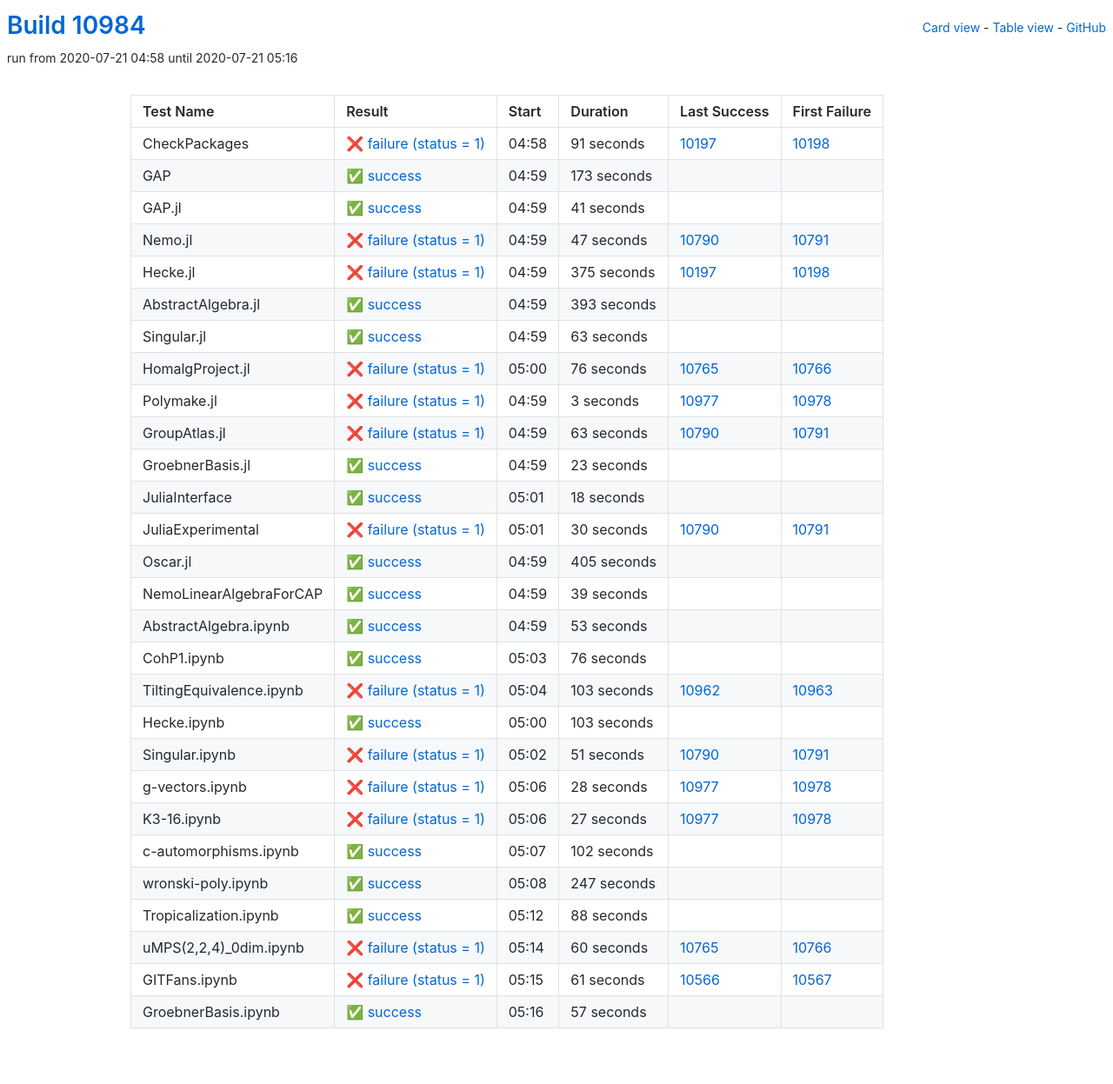
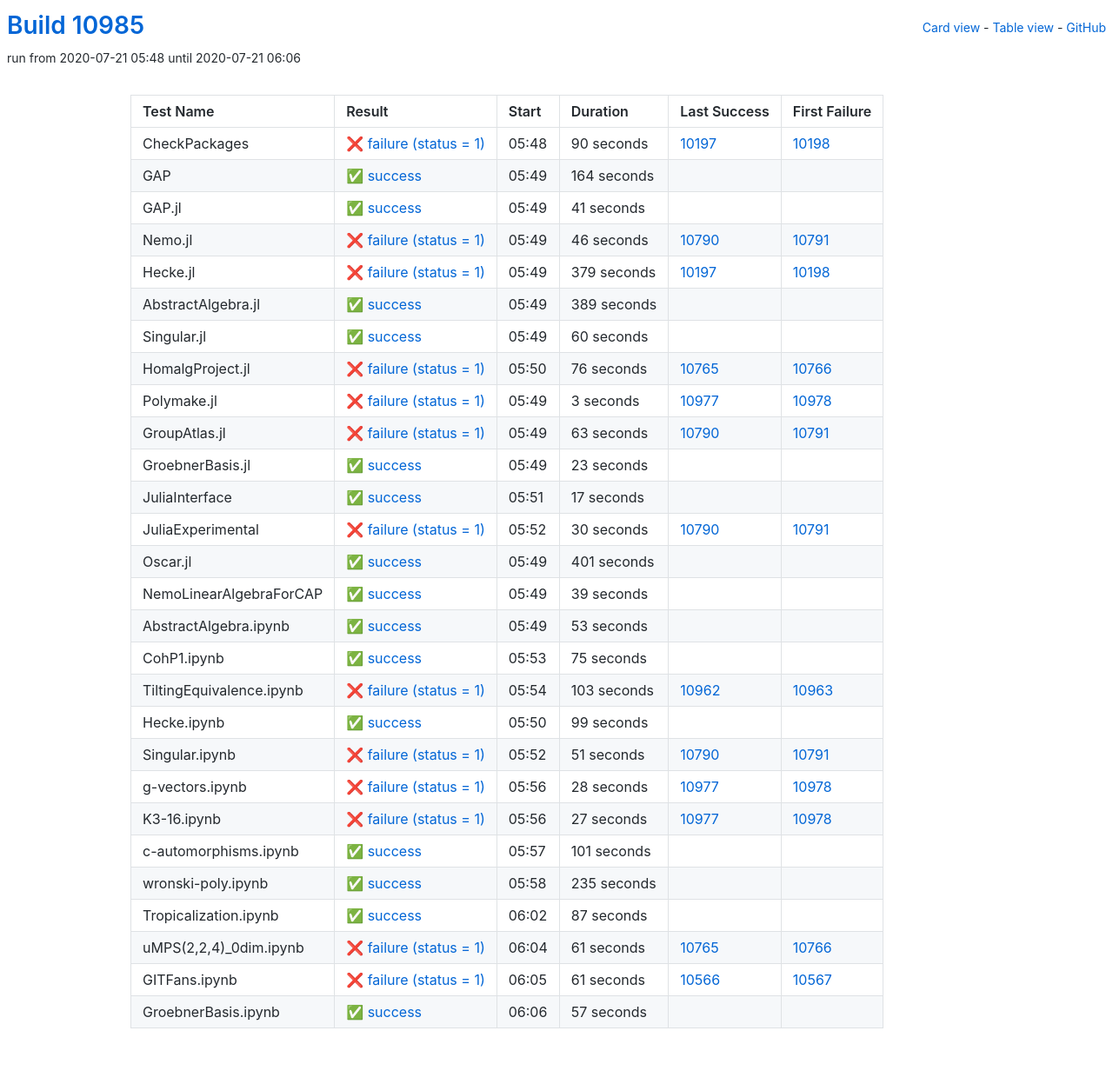
Before and after one commit to oscar-system/oscar-ci-status, a Jekyll site: the page built from table.html, in a window 1280 px wide. Shown: the whole page at 87% size. Built offline with Jekyll 4.4.1, drawn with Linux system fonts in a browser that asks for light colours.

Commit message:
Build #10985

```diff
--- a/_data/ci.yml
+++ b/_data/ci.yml
@@ -1,6 +1,6 @@
 ---
-build: 10984
-build_url: https://oscarci.mathematik.uni-kl.de/job/oscar/10984/
+build: 10985
+build_url: https://oscarci.mathematik.uni-kl.de/job/oscar/10985/
 job: oscar
 organization: oscar-system
 repo: oscar-ci-status
@@ -8,32 +8,32 @@
 tests:
 - name: CheckPackages
   id: checkpackages
-  log: https://oscarci.mathematik.uni-kl.de/job/oscar/10984/artifact/logs/build-10984/CheckPackages.log
-  start: 2020-07-21 04:58
+  log: https://oscarci.mathematik.uni-kl.de/job/oscar/10985/artifact/logs/build-10985/CheckPackages.log
+  start: 2020-07-21 05:48
   success: false
   exitcode: 1
   status: failure
-  duration: 91
+  duration: 90
   last_success: 10197
   last_success_url: https://oscarci.mathematik.uni-kl.de/job/oscar/10197/
   first_failure: 10198
   first_failure_url: https://oscarci.mathematik.uni-kl.de/job/oscar/10198/
 - name: GAP
   id: gap
-  log: https://oscarci.mathematik.uni-kl.de/job/oscar/10984/artifact/logs/build-10984/GAP.log
-  start: 2020-07-21 04:59
+  log: https://oscarci.mathematik.uni-kl.de/job/oscar/10985/artifact/logs/build-10985/GAP.log
+  start: 2020-07-21 05:49
   success: true
   exitcode: 0
   status: success
-  duration: 173
+  duration: 164
   last_success: false
   last_success_url:
   first_failure: false
   first_failure_url:
 - name: GAP.jl
   id: gap-jl
-  log: https://oscarci.mathematik.uni-kl.de/job/oscar/10984/artifact/logs/build-10984/GAP.jl.log
-  start: 2020-07-21 04:59
+  log: https://oscarci.mathematik.uni-kl.de/job/oscar/10985/artifact/logs/build-10985/GAP.jl.log
+  start: 2020-07-21 05:49
   success: true
   exitcode: 0
   status: success
@@ -44,56 +44,56 @@
   first_failure_url:
 - name: Nemo.jl
   id: nemo-jl
-  log: https://oscarci.mathematik.uni-kl.de/job/oscar/10984/artifact/logs/build-10984/Nemo.jl.log
-  start: 2020-07-21 04:59
+  log: https://oscarci.mathematik.uni-kl.de/job/oscar/10985/artifact/logs/build-10985/Nemo.jl.log
+  start: 2020-07-21 05:49
   success: false
   exitcode: 1
   status: failure
-  duration: 47
+  duration: 46
   last_success: 10790
   last_success_url: https://oscarci.mathematik.uni-kl.de/job/oscar/10790/
   first_failure: 10791
   first_failure_url: https://oscarci.mathematik.uni-kl.de/job/oscar/10791/
 - name: Hecke.jl
   id: hecke-jl
-  log: https://oscarci.mathematik.uni-kl.de/job/oscar/10984/artifact/logs/build-10984/Hecke.jl.log
-  start: 2020-07-21 04:59
+  log: https://oscarci.mathematik.uni-kl.de/job/oscar/10985/artifact/logs/build-10985/Hecke.jl.log
+  start: 2020-07-21 05:49
   success: false
   exitcode: 1
   status: failure
-  duration: 375
+  duration: 379
   last_success: 10197
   last_success_url: https://oscarci.mathematik.uni-kl.de/job/oscar/10197/
   first_failure: 10198
   first_failure_url: https://oscarci.mathematik.uni-kl.de/job/oscar/10198/
 - name: AbstractAlgebra.jl
   id: abstractalgebra-jl
-  log: https://oscarci.mathematik.uni-kl.de/job/oscar/10984/artifact/logs/build-10984/AbstractAlgebra.jl.log
-  start: 2020-07-21 04:59
+  log: https://oscarci.mathematik.uni-kl.de/job/oscar/10985/artifact/logs/build-10985/AbstractAlgebra.jl.log
+  start: 2020-07-21 05:49
   success: true
   exitcode: 0
   status: success
-  duration: 393
+  duration: 389
   last_success: false
   last_success_url:
   first_failure: false
   first_failure_url:
 - name: Singular.jl
   id: singular-jl
-  log: https://oscarci.mathematik.uni-kl.de/job/oscar/10984/artifact/logs/build-10984/Singular.jl.log
-  start: 2020-07-21 04:59
+  log: https://oscarci.mathematik.uni-kl.de/job/oscar/10985/artifact/logs/build-10985/Singular.jl.log
+  start: 2020-07-21 05:49
   success: true
   exitcode: 0
   status: success
-  duration: 63
+  duration: 60
   last_success: false
   last_success_url:
   first_failure: false
   first_failure_url:
 - name: HomalgProject.jl
   id: homalgproject-jl
-  log: https://oscarci.mathematik.uni-kl.de/job/oscar/10984/artifact/logs/build-10984/HomalgProject.jl.log
-  start: 2020-07-21 05:00
+  log: https://oscarci.mathematik.uni-kl.de/job/oscar/10985/artifact/logs/build-10985/HomalgProject.jl.log
+  start: 2020-07-21 05:50
   success: false
   exitcode: 1
   status: failure
@@ -104,8 +104,8 @@
   first_failure_url: https://oscarci.mathematik.uni-kl.de/job/oscar/10766/
 - name: Polymake.jl
   id: polymake-jl
-  log: https://oscarci.mathematik.uni-kl.de/job/oscar/10984/artifact/logs/build-10984/Polymake.jl.log
-  start: 2020-07-21 04:59
+  log: https://oscarci.mathematik.uni-kl.de/job/oscar/10985/artifact/logs/build-10985/Polymake.jl.log
+  start: 2020-07-21 05:49
   success: false
   exitcode: 1
   status: failure
@@ -116,8 +116,8 @@
   first_failure_url: https://oscarci.mathematik.uni-kl.de/job/oscar/10978/
 - name: GroupAtlas.jl
   id: groupatlas-jl
-  log: https://oscarci.mathematik.uni-kl.de/job/oscar/10984/artifact/logs/build-10984/GroupAtlas.jl.log
-  start: 2020-07-21 04:59
+  log: https://oscarci.mathematik.uni-kl.de/job/oscar/10985/artifact/logs/build-10985/GroupAtlas.jl.log
+  start: 2020-07-21 05:49
   success: false
   exitcode: 1
   status: failure
@@ -128,8 +128,8 @@
   first_failure_url: https://oscarci.mathematik.uni-kl.de/job/oscar/10791/
 - name: GroebnerBasis.jl
   id: groebnerbasis-jl
-  log: https://oscarci.mathematik.uni-kl.de/job/oscar/10984/artifact/logs/build-10984/GroebnerBasis.jl.log
-  start: 2020-07-21 04:59
+  log: https://oscarci.mathematik.uni-kl.de/job/oscar/10985/artifact/logs/build-10985/GroebnerBasis.jl.log
+  start: 2020-07-21 05:49
   success: true
   exitcode: 0
   status: success
@@ -140,20 +140,20 @@
   first_failure_url:
 - name: JuliaInterface
   id: juliainterface
-  log: https://oscarci.mathematik.uni-kl.de/job/oscar/10984/artifact/logs/build-10984/JuliaInterface.log
-  start: 2020-07-21 05:01
+  log: https://oscarci.mathematik.uni-kl.de/job/oscar/10985/artifact/logs/build-10985/JuliaInterface.log
+  start: 2020-07-21 05:51
   success: true
   exitcode: 0
   status: success
-  duration: 18
+  duration: 17
   last_success: false
   last_success_url:
   first_failure: false
   first_failure_url:
 - name: JuliaExperimental
   id: juliaexperimental
-  log: https://oscarci.mathematik.uni-kl.de/job/oscar/10984/artifact/logs/build-10984/JuliaExperimental.log
-  start: 2020-07-21 05:01
+  log: https://oscarci.mathematik.uni-kl.de/job/oscar/10985/artifact/logs/build-10985/JuliaExperimental.log
+  start: 2020-07-21 05:52
   success: false
   exitcode: 1
   status: failure
@@ -164,20 +164,20 @@
   first_failure_url: https://oscarci.mathematik.uni-kl.de/job/oscar/10791/
 - name: Oscar.jl
   id: oscar-jl
-  log: https://oscarci.mathematik.uni-kl.de/job/oscar/10984/artifact/logs/build-10984/Oscar.jl.log
-  start: 2020-07-21 04:59
+  log: https://oscarci.mathematik.uni-kl.de/job/oscar/10985/artifact/logs/build-10985/Oscar.jl.log
+  start: 2020-07-21 05:49
   success: true
   exitcode: 0
   status: success
-  duration: 405
+  duration: 401
   last_success: false
   last_success_url:
   first_failure: false
   first_failure_url:
 - name: NemoLinearAlgebraForCAP
   id: nemolinearalgebraforcap
-  log: https://oscarci.mathematik.uni-kl.de/job/oscar/10984/artifact/logs/build-10984/NemoLinearAlgebraForCAP.log
-  start: 2020-07-21 04:59
+  log: https://oscarci.mathematik.uni-kl.de/job/oscar/10985/artifact/logs/build-10985/NemoLinearAlgebraForCAP.log
+  start: 2020-07-21 05:49
   success: true
   exitcode: 0
   status: success
@@ -188,8 +188,8 @@
   first_failure_url:
 - name: AbstractAlgebra.ipynb
   id: abstractalgebra-ipynb
-  log: https://oscarci.mathematik.uni-kl.de/job/oscar/10984/artifact/logs/build-10984/AbstractAlgebra.ipynb.log
-  start: 2020-07-21 04:59
+  log: https://oscarci.mathematik.uni-kl.de/job/oscar/10985/artifact/logs/build-10985/AbstractAlgebra.ipynb.log
+  start: 2020-07-21 05:49
   success: true
   exitcode: 0
   status: success
@@ -200,20 +200,20 @@
   first_failure_url:
 - name: CohP1.ipynb
   id: cohp1-ipynb
-  log: https://oscarci.mathematik.uni-kl.de/job/oscar/10984/artifact/logs/build-10984/CohP1.ipynb.log
-  start: 2020-07-21 05:03
+  log: https://oscarci.mathematik.uni-kl.de/job/oscar/10985/artifact/logs/build-10985/CohP1.ipynb.log
+  start: 2020-07-21 05:53
   success: true
   exitcode: 0
   status: success
-  duration: 76
+  duration: 75
   last_success: false
   last_success_url:
   first_failure: false
   first_failure_url:
 - name: TiltingEquivalence.ipynb
   id: tiltingequivalence-ipynb
-  log: https://oscarci.mathematik.uni-kl.de/job/oscar/10984/artifact/logs/build-10984/TiltingEquivalence.ipynb.log
-  start: 2020-07-21 05:04
+  log: https://oscarci.mathematik.uni-kl.de/job/oscar/10985/artifact/logs/build-10985/TiltingEquivalence.ipynb.log
+  start: 2020-07-21 05:54
   success: false
   exitcode: 1
   status: failure
@@ -224,20 +224,20 @@
   first_failure_url: https://oscarci.mathematik.uni-kl.de/job/oscar/10963/
 - name: Hecke.ipynb
   id: hecke-ipynb
-  log: https://oscarci.mathematik.uni-kl.de/job/oscar/10984/artifact/logs/build-10984/Hecke.ipynb.log
-  start: 2020-07-21 05:00
+  log: https://oscarci.mathematik.uni-kl.de/job/oscar/10985/artifact/logs/build-10985/Hecke.ipynb.log
+  start: 2020-07-21 05:50
   success: true
   exitcode: 0
   status: success
-  duration: 103
+  duration: 99
   last_success: false
   last_success_url:
   first_failure: false
   first_failure_url:
 - name: Singular.ipynb
   id: singular-ipynb
-  log: https://oscarci.mathematik.uni-kl.de/job/oscar/10984/artifact/logs/build-10984/Singular.ipynb.log
-  start: 2020-07-21 05:02
+  log: https://oscarci.mathematik.uni-kl.de/job/oscar/10985/artifact/logs/build-10985/Singular.ipynb.log
+  start: 2020-07-21 05:52
   success: false
   exitcode: 1
   status: failure
@@ -248,8 +248,8 @@
   first_failure_url: https://oscarci.mathematik.uni-kl.de/job/oscar/10791/
 - name: g-vectors.ipynb
   id: g-vectors-ipynb
-  log: https://oscarci.mathematik.uni-kl.de/job/oscar/10984/artifact/logs/build-10984/g-vectors.ipynb.log
-  start: 2020-07-21 05:06
+  log: https://oscarci.mathematik.uni-kl.de/job/oscar/10985/artifact/logs/build-10985/g-vectors.ipynb.log
+  start: 2020-07-21 05:56
   success: false
   exitcode: 1
   status: failure
@@ -260,8 +260,8 @@
   first_failure_url: https://oscarci.mathematik.uni-kl.de/job/oscar/10978/
 - name: K3-16.ipynb
   id: k3-16-ipynb
-  log: https://oscarci.mathematik.uni-kl.de/job/oscar/10984/artifact/logs/build-10984/K3-16.ipynb.log
-  start: 2020-07-21 05:06
+  log: https://oscarci.mathematik.uni-kl.de/job/oscar/10985/artifact/logs/build-10985/K3-16.ipynb.log
+  start: 2020-07-21 05:56
   success: false
   exitcode: 1
   status: failure
@@ -272,56 +272,56 @@
   first_failure_url: https://oscarci.mathematik.uni-kl.de/job/oscar/10978/
 - name: c-automorphisms.ipynb
   id: c-automorphisms-ipynb
-  log: https://oscarci.mathematik.uni-kl.de/job/oscar/10984/artifact/logs/build-10984/c-automorphisms.ipynb.log
-  start: 2020-07-21 05:07
+  log: https://oscarci.mathematik.uni-kl.de/job/oscar/10985/artifact/logs/build-10985/c-automorphisms.ipynb.log
+  start: 2020-07-21 05:57
   success: true
   exitcode: 0
   status: success
-  duration: 102
+  duration: 101
   last_success: false
   last_success_url:
   first_failure: false
   first_failure_url:
 - name: wronski-poly.ipynb
   id: wronski-poly-ipynb
-  log: https://oscarci.mathematik.uni-kl.de/job/oscar/10984/artifact/logs/build-10984/wronski-poly.ipynb.log
-  start: 2020-07-21 05:08
+  log: https://oscarci.mathematik.uni-kl.de/job/oscar/10985/artifact/logs/build-10985/wronski-poly.ipynb.log
+  start: 2020-07-21 05:58
   success: true
   exitcode: 0
   status: success
-  duration: 247
+  duration: 235
   last_success: false
   last_success_url:
   first_failure: false
   first_failure_url:
 - name: Tropicalization.ipynb
   id: tropicalization-ipynb
-  log: https://oscarci.mathematik.uni-kl.de/job/oscar/10984/artifact/logs/build-10984/Tropicalization.ipynb.log
-  start: 2020-07-21 05:12
+  log: https://oscarci.mathematik.uni-kl.de/job/oscar/10985/artifact/logs/build-10985/Tropicalization.ipynb.log
+  start: 2020-07-21 06:02
   success: true
   exitcode: 0
   status: success
-  duration: 88
+  duration: 87
   last_success: false
   last_success_url:
   first_failure: false
   first_failure_url:
 - name: uMPS(2,2,4)_0dim.ipynb
   id: umps-2-2-4-0dim-ipynb
-  log: https://oscarci.mathematik.uni-kl.de/job/oscar/10984/artifact/logs/build-10984/uMPS-2-2-4-_0dim.ipynb.log
-  start: 2020-07-21 05:14
+  log: https://oscarci.mathematik.uni-kl.de/job/oscar/10985/artifact/logs/build-10985/uMPS-2-2-4-_0dim.ipynb.log
+  start: 2020-07-21 06:04
   success: false
   exitcode: 1
   status: failure
-  duration: 60
+  duration: 61
   last_success: 10765
   last_success_url: https://oscarci.mathematik.uni-kl.de/job/oscar/10765/
   first_failure: 10766
   first_failure_url: https://oscarci.mathematik.uni-kl.de/job/oscar/10766/
 - name: GITFans.ipynb
   id: gitfans-ipynb
-  log: https://oscarci.mathematik.uni-kl.de/job/oscar/10984/artifact/logs/build-10984/GITFans.ipynb.log
-  start: 2020-07-21 05:15
+  log: https://oscarci.mathematik.uni-kl.de/job/oscar/10985/artifact/logs/build-10985/GITFans.ipynb.log
+  start: 2020-07-21 06:05
   success: false
   exitcode: 1
   status: failure
@@ -332,8 +332,8 @@
   first_failure_url: https://oscarci.mathematik.uni-kl.de/job/oscar/10567/
 - name: GroebnerBasis.ipynb
   id: groebnerbasis-ipynb
-  log: https://oscarci.mathematik.uni-kl.de/job/oscar/10984/artifact/logs/build-10984/GroebnerBasis.ipynb.log
-  start: 2020-07-21 05:16
+  log: https://oscarci.mathematik.uni-kl.de/job/oscar/10985/artifact/logs/build-10985/GroebnerBasis.ipynb.log
+  start: 2020-07-21 06:06
   success: true
   exitcode: 0
   status: success
```
Also changed, not shown: README.md.
